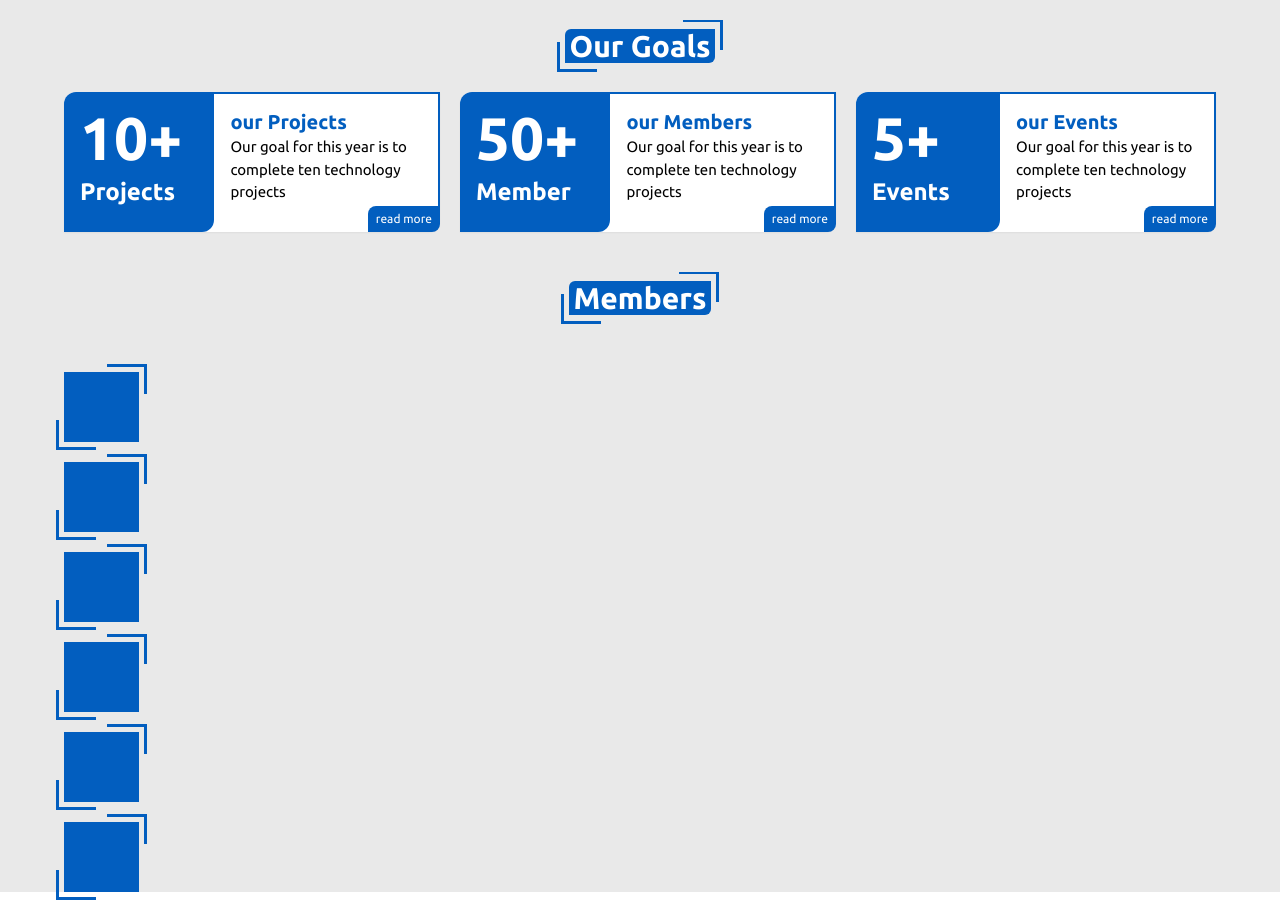
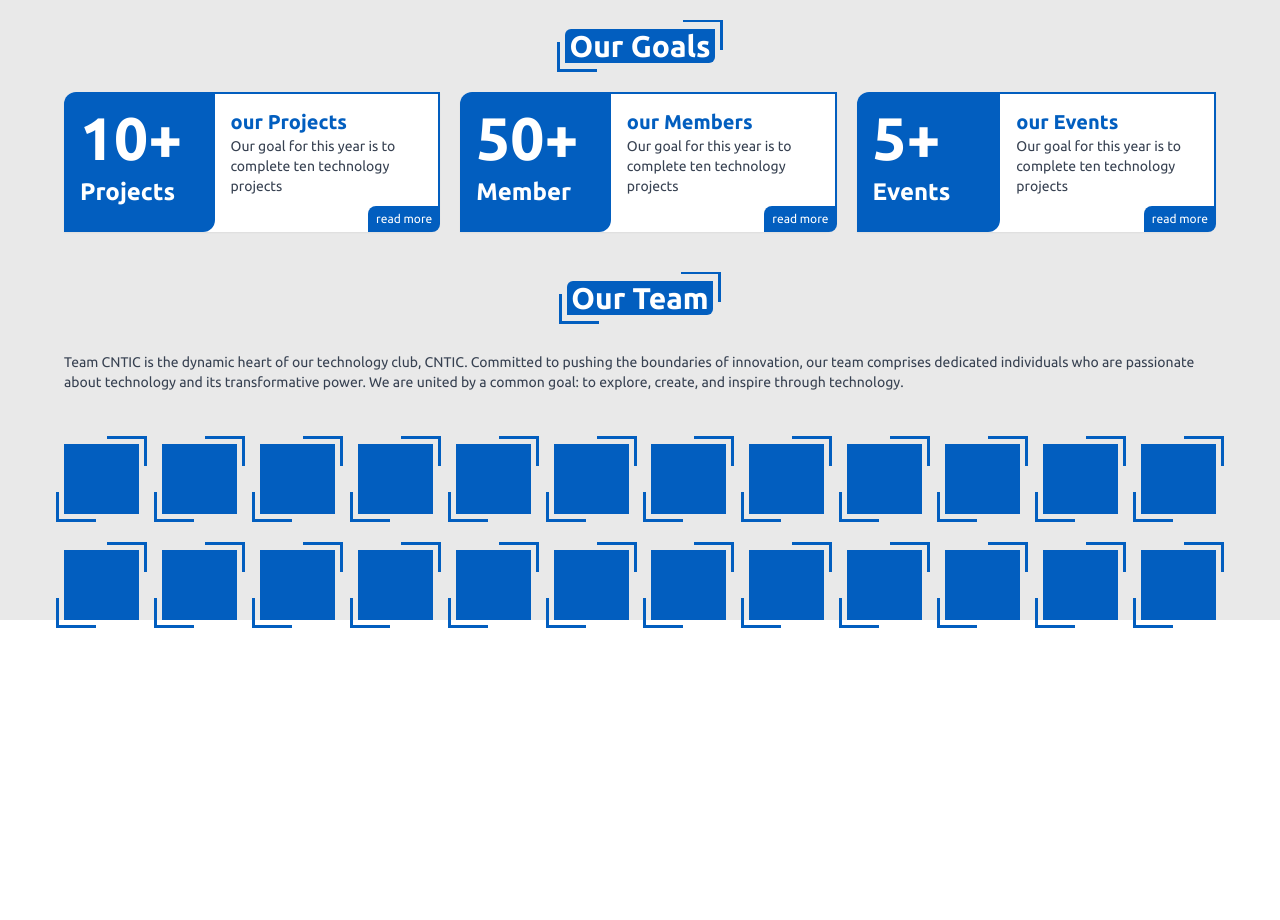
Before and after one commit to Becherair-Abdellah/CNTIC, a React (Vite) app: page /home in a window 1280 px wide. After the commit the page ends 800 px from the top, so only its background shows below. Built offline with nearby package versions, Linux system fonts and the light colour scheme.

Commit message:
accomplished Our Team Component

```diff
--- a/src/components/homeComponenets/Card.jsx
+++ b/src/components/homeComponenets/Card.jsx
@@ -14,7 +14,7 @@
       {/* info  */}
       <div className="p-4">
         <h3 className="font-bold text-primaryColor text-xl">{subject}</h3>
-        <p className="text-[15px]">{description}</p>
+        <p className="text-sm text-gray-700">{description}</p>
         <div className="bg-primaryColor text-white  text-[12px] w-fit p-1 px-2 rounded-tl-lg rounded-br-lg cursor-pointer absolute right-0 bottom-0">
           <a href="">read more</a>
         </div>
--- a/src/components/homeComponenets/Members.jsx
+++ b/src/components/homeComponenets/Members.jsx
@@ -5,18 +5,37 @@
 export default function Members() {
   return (
     <div className=" mt-10">
-      <Section_header text="Members" />
-      <div className="my-7 flex">
-        <div>
-
+      <Section_header text="Our Team" />
+      <div className="my-7">
+        <div className="text-gray-700 text-sm">
+        Team CNTIC is the dynamic heart of our technology club, CNTIC. Committed to pushing the boundaries of innovation, our team comprises dedicated individuals who are passionate about technology and its transformative power. We are united by a common goal: to explore, create, and inspire through technology.
         </div>
-        <div>
+        <div className="flex flex-wrap justify-between gap-4 my-8">
           <MiniPicture />
           <MiniPicture />
           <MiniPicture />
           <MiniPicture />
           <MiniPicture />
           <MiniPicture />
+          <MiniPicture />
+          <MiniPicture />
+          <MiniPicture />
+          <MiniPicture />
+          <MiniPicture />
+          <MiniPicture />
+          <MiniPicture />
+          <MiniPicture />
+          <MiniPicture />
+          <MiniPicture />
+          <MiniPicture />
+          <MiniPicture />
+          <MiniPicture />
+          <MiniPicture />
+          <MiniPicture />
+          <MiniPicture />
+          <MiniPicture />
+          <MiniPicture />
+
         </div>
       </div>
     </div>
--- a/src/components/homeComponenets/MiniPicture.jsx
+++ b/src/components/homeComponenets/MiniPicture.jsx
@@ -2,7 +2,7 @@
 // import img from '../../assets/pic.jpg'
 function MiniPicture() {
   return (
-    <div className=" w-[75px]  h-[70px] bg-primaryColor m-auto mt-[20px] relative ">
+    <div className=" w-[75px]  h-[70px] bg-primaryColor mt-[20px] relative ">
         {/* <img src={img} alt="" /> */}
       <span className="w-[40px] h-[3px] absolute top-[-.5rem] right-[-.5rem] bg-primaryColor"></span>
       <span className="w-[3px] h-[30px] absolute top-[-.5rem] right-[-.5rem] bg-primaryColor"></span>
```
